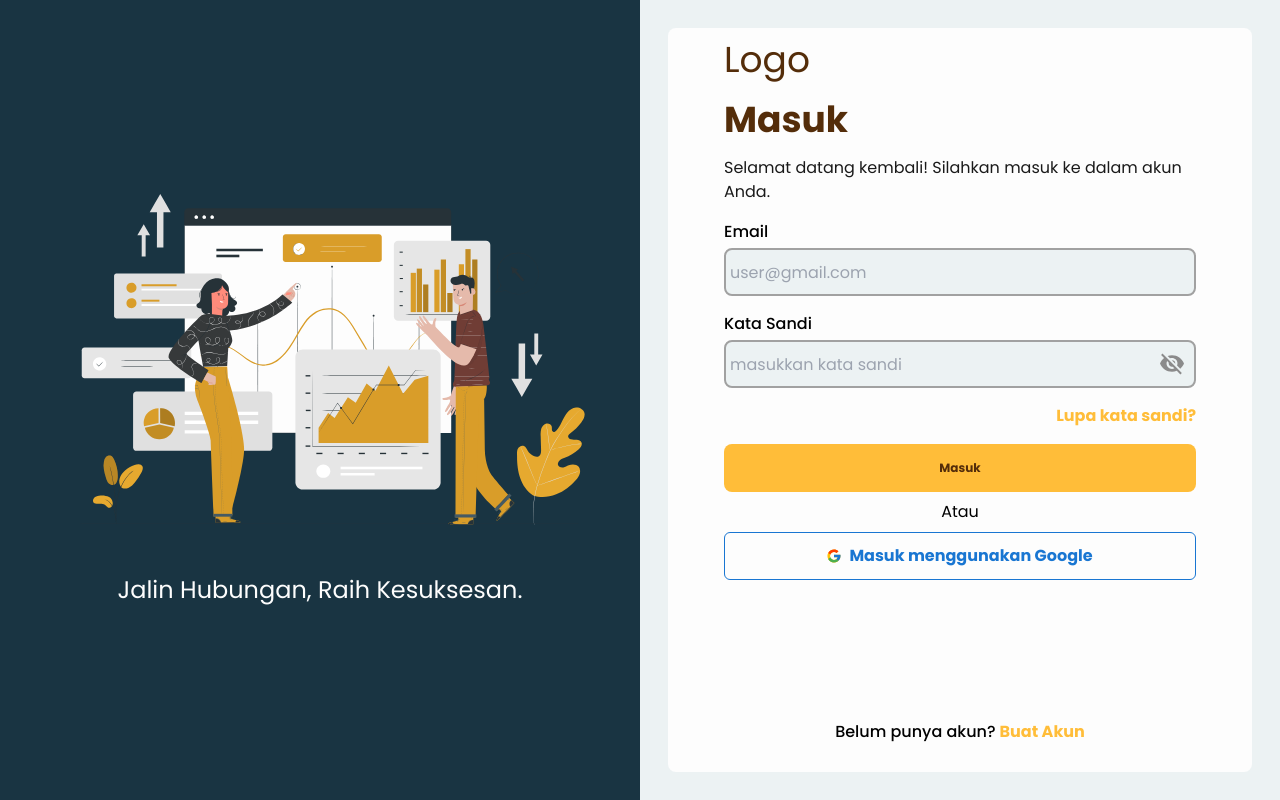
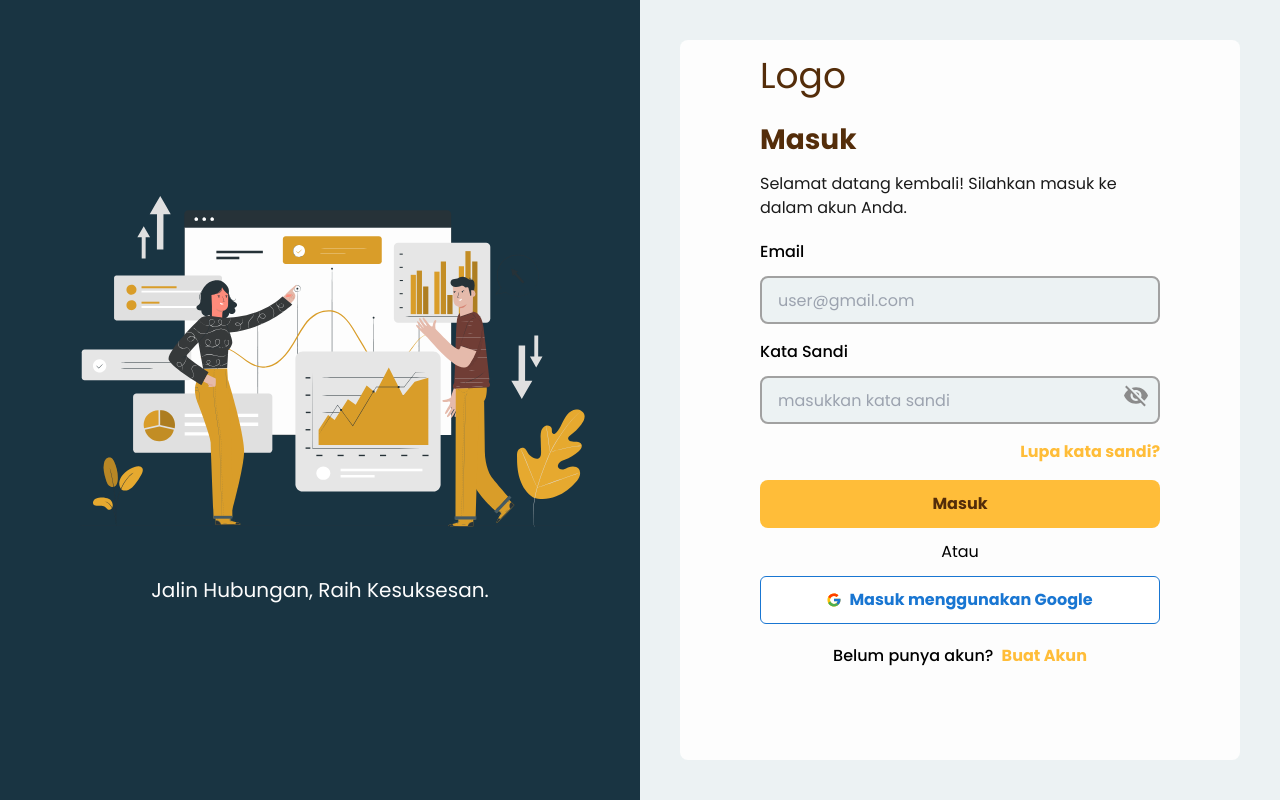
Before and after one commit to galaxy7891/CRM-Frontend, a Next.js app: page /login in a window 1280 px wide. Built offline with nearby package versions, Linux system fonts and the light colour scheme.

Commit message:
responsive fix v2

```diff
--- a/src/app/(auth)/login/page.tsx
+++ b/src/app/(auth)/login/page.tsx
@@ -37,22 +37,24 @@ const LoginPage: React.FC = () => {
   };
 
   return (
-    <div className="flex flex-col md:flex-row min-h-screen">
+    <div className="flex flex-row min-h-screen justify-center">
+      <div className="sm:w-1/2 hidden md:block ">
         <LeftIconSection />
-      <div className="flex flex-col p-7 lg:flex-row h-screen items-center justify-center lg:w-1/2 bg-light-white">
-        <div className="bg-font-white  h-full w-full mx-auto lg:mx-auto rounded-lg lg:max-h-screen flex flex-col p-3 lg:px-14">
-          <p className="text-2xl lg:text-4xl text-font-brown font-custom">
+      </div>
+      <div className="flex flex-col p-4 lg:p-10 md:w-1/2">
+        <div className="bg-font-white w-full h-full rounded-lg p-4 sm:p-10 lg:px-20 lg:py-4">
+          <p className="text-2xl lg:text-4xl text-font-brown font-custom pb-2">
             Logo
           </p>
-          <div className="pb-4">
-            <h1 className="text-2xl font-bold text-font-brown lg:mt-5 lg:text-4xl ">
+          <div className="pb-2">
+            <h1 className="text-2xl md:text-[28px] font-bold text-font-brown lg:mt-5">
               Masuk
             </h1>
-            <p className="text-font-black text-xs font-custom mt-2 lg:text-base lg:mt-4">
+            <p className="text-font-black text-xs font-custom mt-2 md:text-base lg:mt-4">
               Selamat datang kembali! Silahkan masuk ke dalam akun Anda.
             </p>
           </div>
-          <div className="">
+          <div className="w-full">
             <FormComponent
               fields={fields}
               formData={formData}
@@ -64,12 +66,12 @@ const LoginPage: React.FC = () => {
             />
           </div>
 
-          <div className="text-center my-2 font-small font-custom lg:text-base">
+          <div className="text-center my-3 text-xs md:text-base font-custom ">
             <p>Atau</p>
           </div>
           <button
             type="button"
-            className="w-full px-1 h-12 lg:h-15  flex items-center justify-center border border-dark-blue py-2 rounded-md"
+            className=" bg-white w-full px-1 h-12 lg:h-15  flex items-center justify-center border border-dark-blue py-2 rounded-md hover:opacity-80 transition-opacity duration-200 hover:shadow-md"
           >
             <Image
               src="/icons/google.svg"
@@ -78,20 +80,20 @@ const LoginPage: React.FC = () => {
               height={14}
               className="mr-2"
             />
-            <span className="font-custom text-dark-blue lg:text-base font-bold">
+            <span className="font-custom  text-dark-blue text-xs md:text-base font-bold ">
               Masuk menggunakan Google
             </span>
           </button>
-          <div className="mt-auto text-center flex items-center justify-center mb-4">
-            <a className="text-xs font-custom lg:text-base font-medium">
-              Belum punya akun?
-            </a>
+          <div className="mt-5 text-center">
+            <p className="text-xs md:text-base  font-custom font-medium">
+              Belum punya akun?{' '}
               <a
                 href="/register-email"
-              className="text-xs lg:text-base font-custom text-light-gold font-bold ml-1"
+                className="text-xs md:text-base font-custom text-light-gold font-bold ml-1 hover:underline"
               >
                 Buat Akun
               </a>
+            </p>
           </div>
         </div>
       </div>
--- a/src/components/form-login.tsx
+++ b/src/components/form-login.tsx
@@ -47,7 +47,7 @@ const FormComponent: React.FC<FormComponentProps> = ({
           {/* Label */}
           <label
             htmlFor={field.name}
-            className="block text-black text-xs font-custom font-medium mb-1 lg:text-base"
+            className="block text-black text-xs font-custom font-medium my-3 md:text-base"
           >
             {field.label}
           </label>
@@ -65,13 +65,13 @@ const FormComponent: React.FC<FormComponentProps> = ({
             onChange={handleChange}
             required={field.required}
             autoComplete="off"
-            className="w-full px-1 h-12 lg:h-15 font-custom border-2 text-black text-opacity-50 focus:outline-none border-font-gray rounded-lg bg-light-white focus:border-dark-navy"
+            className="w-full ps-4 h-12 lg:h-15 text-xs md:text-base font-custom border-2 text-black text-opacity-50 focus:outline-none border-font-gray rounded-lg bg-light-white focus:border-dark-navy "
           />
 
           {/* Right Icon for Password Visibility Toggle */}
           {field.type === 'password' && (
             <span
-              className="absolute inset-y-0 right-3 flex pt-5 lg:pt-7 items-center cursor-pointer"
+              className="absolute inset-y-0 right-3 flex pt-5 lg:pt-7 flex items-center cursor-pointer"
               onClick={() => togglePasswordVisibility(field.name)}
             >
               <Image
@@ -92,12 +92,13 @@ const FormComponent: React.FC<FormComponentProps> = ({
         </div>
       ))}
 
+      {/* ?? */}
       {/* Opsional Teks Setelah Input dengan Gaya */}
       {afterInputText && (
         <div className="flex justify-end mb-4">
           <a
             href={afterInputTextHref || '#'}
-            className="text-xs text-light-gold font-custom font-bold ml-1 lg:text-base"
+            className="text-xs text-light-gold font-custom font-bold ml-1 md:text-base  hover:underline"
           >
             {afterInputText}
           </a>
@@ -107,7 +108,7 @@ const FormComponent: React.FC<FormComponentProps> = ({
       {/* Tombol Submit */}
       <button
         type="submit"
-        className="w-full px-1 h-12 lg:h-15 font-custom  bg-light-gold text-font-brown font-bold text-xs rounded-lg"
+        className="w-full px-1 h-12 lg:h-15 font-custom  bg-light-gold text-font-brown font-bold text-xs md:text-base rounded-lg hover:opacity-80 transition-opacity duration-200 hover:shadow-md"
       >
         {buttonText}
       </button>
--- a/src/components/icon-left.tsx
+++ b/src/components/icon-left.tsx
@@ -3,14 +3,14 @@ import Image from 'next/image';
 
 const LeftIconSection: React.FC = () => {
   return (
-    <div className="md:w-1/2 hidden md:block lg:flex bg-dark-navy flex-col justify-center items-center sticky top-0 h-screen">
+    <div className="flex bg-dark-navy flex-col justify-center items-center sticky top-0 h-screen px-11">
       <Image
         src="/icons/vector-login.svg"
         alt="Gambar di Kolom Kiri"
         width={530}
         height={280}
       />
-      <p className="text-font-white font-custom text-2xl mt-12">
+      <p className="text-font-white font-custom text-xl mt-12 ">
         Jalin Hubungan, Raih Kesuksesan.
       </p>
     </div>
```
Lines whose indentation alone changed are shown as unchanged.
